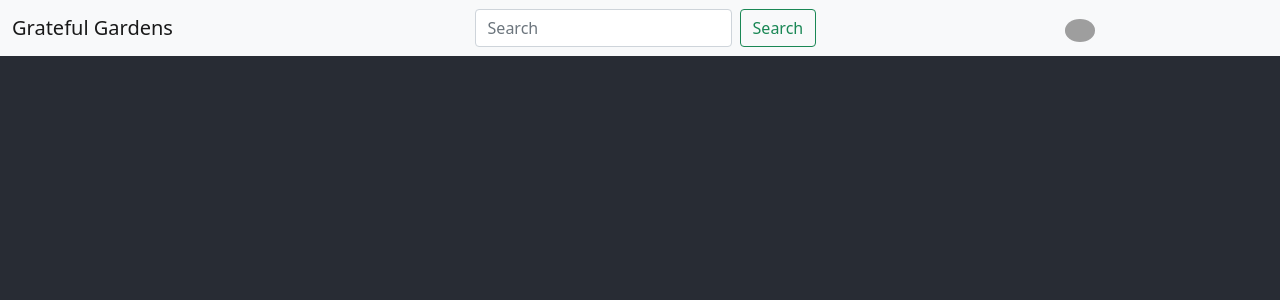
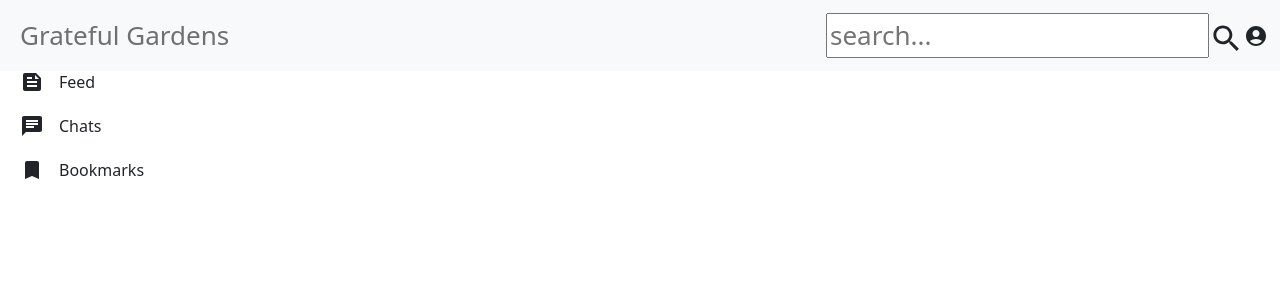
Before and after one commit to Grateful-Gardens/Grateful-Garden-Frontend, a React (Create React App) app in the folder my-app/: page / in a window 1280 px wide. Shown: the top 300 px of the page. Built offline with nearby package versions, Linux system fonts and the light colour scheme; grey boxes are pictures that could not be loaded.

Commit message:
add right-sidebar and navbar

```diff
--- a/my-app/package.json
+++ b/my-app/package.json
@@ -3,6 +3,10 @@
   "version": "0.1.0",
   "private": true,
   "dependencies": {
+    "@emotion/react": "^11.9.0",
+    "@emotion/styled": "^11.8.1",
+    "@mui/icons-material": "^5.6.2",
+    "@mui/material": "^5.7.0",
     "@testing-library/jest-dom": "^5.16.4",
     "@testing-library/react": "^13.2.0",
     "@testing-library/user-event": "^13.5.0",
--- a/my-app/src/App.css
+++ b/my-app/src/App.css
@@ -6,34 +6,80 @@
   height: 40vmin;
   pointer-events: none;
 }
+.color{
+  background-color: #2e7865 !important;
 
-.navbar{
-  position: fixed !important;
-  top: 0; right: 0; left: 0 !important;
-  background-color: #2e7865 !important;
+}
+Navbar{
+  /* position: fixed !important; */
+  /* top: 0; right: 0; left: 0 !important; */
+  /* background-color: #2e7865 !important; */
 }
 
-.search{
-  text-align: center !important;
+img{
+  border-radius: 20%;
+  width: 5%;
+  height: 5%;
+}
+
+.sidebar {
+  flex: 3;
+  height: calc(100vh - 50px);
+  overflow-y: scroll;
+  position: fixed;
+  top: 50px;
+}
+
+::-webkit-scrollbar {
+  width: 5px;
+}
+::-webkit-scrollbar-track {
+  background-color: #f1f1f1;
+}
+::-webkit-scrollbar-thumb {
+  background-color: rgb(179, 179, 179);
+}
+
+.sidebarWrapper {
+  padding: 20px;
+}
+
+.sidebarList {
+  padding: 0;
+  margin: 0;
+  list-style: none;
+}
+
+.sidebarListItem {
+  display: flex;
+  align-items: center;
+  margin-bottom: 20px;
+}
+
+.sidebarIcon {
+  margin-right: 15px;
+}
+
+.sidebarButton {
+  width: 150px;
+  border: none;
+  padding: 10px;
+  border-radius: 5px;
+  font-weight: 500;
+}
+
+.sidebarHr {
+  margin: 20px 0;
+}
+
+.sidebarFriendList {
+  padding: 0;
+  margin: 0;
+  list-style: none;
 }
 
 
-.bar{
-  margin:auto  !important;
-  padding-left: 30% !important;
-}
 
-img{
-  border-radius: 50%;
-  width: 8%;
-  height: 8%;
-  right: 0;
-}
-
-.profile-pic{
-  width: 30%;
-  right: 0;
-}
 
 @media (prefers-reduced-motion: no-preference) {
   .App-logo {
@@ -42,14 +88,14 @@ img{
 }
 
 .App-header {
-  background-color: #282c34;
+  /* background-color: #282c34; */
   min-height: 100vh;
   display: flex;
   flex-direction: column;
   align-items: center;
   justify-content: center;
   font-size: calc(10px + 2vmin);
-  color: white;
+  /* color: white; */
 }
 
 .App-link {
--- a/my-app/src/App.js
+++ b/my-app/src/App.js
@@ -1,13 +1,30 @@
 import './App.css';
-import NavBar from './components/navBar'
+import NavBar from './components/navBar';
+import Posts from './components/post';
+import Link from './components/link';
+import Friends from './components/friends';
+
+
 
 function App() {
   return (
     <div className="App">
       <header className="App-header">
-        <NavBar />
+        <NavBar/>
+      </header>
 
-      </header>
+      <div>
+        <Link/>
+      </div>
+
+      <div>
+        <Posts/>
+      </div>
+
+     <div>
+       <Friends/>
+     </div>
+
     </div>
   );
 }
--- /dev/null
+++ b/my-app/src/components/friends.js
@@ -0,0 +1,13 @@
+import React from 'react';
+
+
+function Friends() {
+    return (
+        <div>
+
+        </div>
+    )
+}
+
+
+export default Friends;
--- /dev/null
+++ b/my-app/src/components/link.js
@@ -0,0 +1,30 @@
+import React from 'react';
+import FeedIcon from '@mui/icons-material/Feed';
+import ChatIcon from '@mui/icons-material/Chat';
+import BookmarkIcon from '@mui/icons-material/Bookmark';
+
+  function Link() {
+    return (
+      <div className="sidebar">
+        <div className="sidebarWrapper">
+          <ul className="sidebarList">
+            <li className="sidebarListItem">
+              <FeedIcon className="sidebarIcon" />
+              <span className="sidebarListItemText">Feed</span>
+            </li>
+            <li className="sidebarListItem">
+              <ChatIcon className="sidebarIcon" />
+              <span className="sidebarListItemText">Chats</span>
+            </li>
+            <li className="sidebarListItem">
+              <BookmarkIcon className="sidebarIcon" />
+              <span className="sidebarListItemText">Bookmarks</span>
+            </li>
+          </ul>
+        </div>
+      </div>
+    );
+  }
+
+
+export default Link;
--- a/my-app/src/components/navBar.js
+++ b/my-app/src/components/navBar.js
@@ -1,28 +1,58 @@
 import React from 'react';
 import 'bootstrap/dist/css/bootstrap.min.css';
+import SearchIcon from '@mui/icons-material/Search';
+import AccountCircleIcon from '@mui/icons-material/AccountCircle';
+import { Navbar, NavbarBrand, NavbarToggler, NavbarText, Collapse, Nav, NavItem, NavLink, UncontrolledDropdown,
+    DropdownToggle, DropdownMenu, DropdownItem} from 'reactstrap';
 
+function NavBar(){
+    return (
 
-function NavBar(props){
-    return(
   <div>
-        <nav className="navbar navbar-expand-lg navbar-light bg-light">
-            <div className="container-fluid">
-                <a className="navbar-brand" href="#">Grateful Gardens</a>
+  <Navbar
+    color="light"
+    expand="md"
+    fixed="top"
+    light
+  >
+    <NavbarToggler onClick={function noRefCheck(){}} />
+    <Collapse navbar >
+      <Nav
+        className="me-auto"
+        navbar
+      >
 
-                <div className="search collapse navbar-collapse" id="navbarSupportedContent">
-                    <form className=" bar d-flex">
-                        <input className="form-control me-2" type="search" placeholder="Search" aria-label="Search"/>
-                        <button className="btn btn-outline-success" type="submit">Search</button>
+      {/* site name */}
+        <NavItem>
+          <NavLink href="/components/">
+            Grateful Gardens
+          </NavLink>
+        </NavItem>
+      </Nav>
+
+    {/* search bar and icon */}
+    <div class="form-container">
+        <form class="form">
+          <input id="search" type="text" class="input" placeholder="search..."/>
+          <SearchIcon fontSize="large"/>
+          {/* <img src="https://pngpart.com/images/bt/google-search-icon-11.png" id="clear" class="clear-results"/> */}
         </form>
     </div>
 
-                <a className="profile-pic" href="#">
-                    <img src="https://cdn.pixabay.com/photo/2015/10/05/22/37/blank-profile-picture-973460_640.png"/>
-                </a>
-            </div>
-        </nav>
+
+      {/* profile icon */}
+        {/* <img src="https://cdn.pixabay.com/photo/2015/10/05/22/37/blank-profile-picture-973460_640.png"/> */}
+        <AccountCircleIcon font-size="large"/>
+
+    </Collapse>
+  </Navbar>
   </div>
   );
 }
 
-  export default NavBar
+
+
+
+
+
+export default NavBar;
--- /dev/null
+++ b/my-app/src/components/post.js
@@ -0,0 +1,12 @@
+import React from 'react';
+
+
+function Posts() {
+  return (
+      <div></div>
+  )
+}
+
+
+
+export default Posts;
--- a/my-app/src/index.js
+++ b/my-app/src/index.js
@@ -3,7 +3,7 @@ import ReactDOM from 'react-dom/client';
 import './index.css';
 import App from './App';
 import reportWebVitals from './reportWebVitals';
-
+console.log('hi')
 const root = ReactDOM.createRoot(document.getElementById('root'));
 root.render(
   <React.StrictMode>
```
Also changed, not shown: 1 other file (tests, documents, lock files or other folders). Lines whose indentation alone changed are shown as unchanged.
